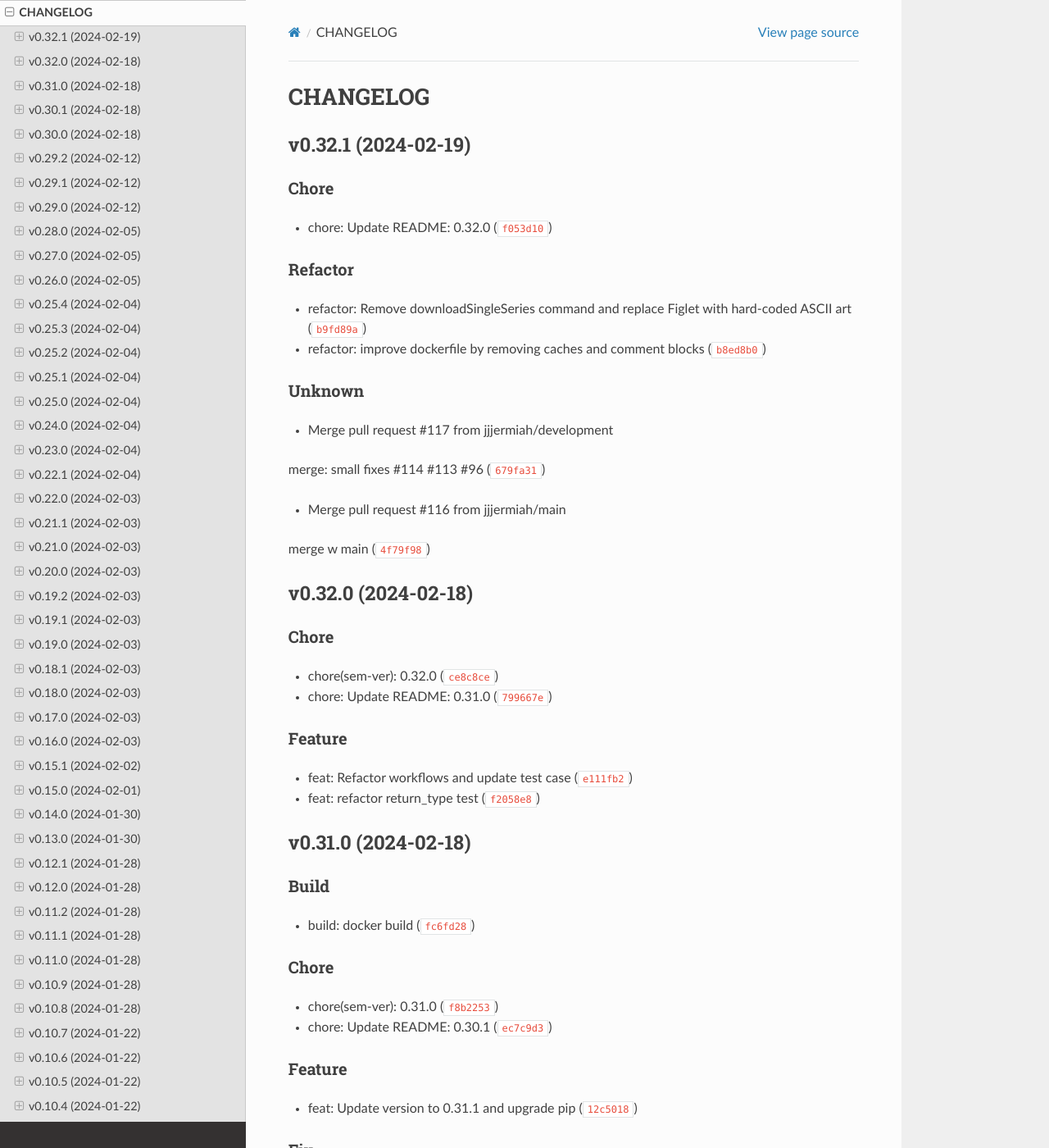
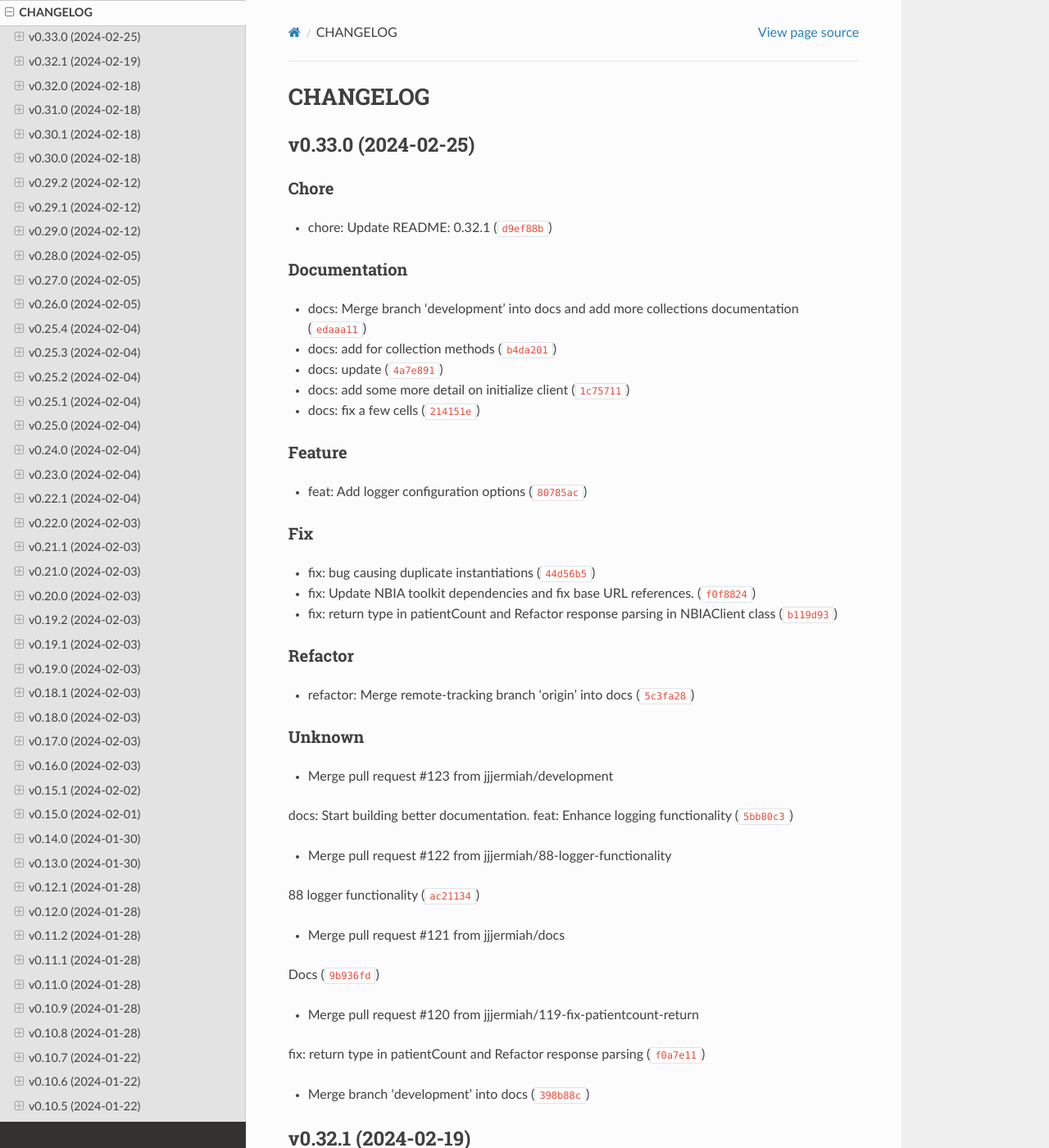
Before and after one commit to jjjermiah/nbia-toolkit, a Sphinx documentation site: the page built from docs/markdowns/CHANGELOG.md, in a window 1280 px wide and 1400 px high. Shown: the whole window at 82% size. Built offline with Sphinx 7.4.7 and the Read the Docs theme 2.0.0, drawn with Linux system fonts in a browser that asks for light colours; pages that are not in the unit, such as notebooks, are missing from menus; some of the changed text lies outside the part shown.

Commit message:
chore(sem-ver): 0.33.0

```diff
--- a/docs/markdowns/CHANGELOG.md
+++ b/docs/markdowns/CHANGELOG.md
@@ -2,10 +2,68 @@
 
 
 
+## v0.33.0 (2024-02-25)
+
+### Chore
+
+* chore: Update README: 0.32.1 ([`d9ef88b`](https://github.com/jjjermiah/nbia-toolkit/commit/d9ef88b0ba93f1bcc3d72575189f0beb795a5964))
+
+### Documentation
+
+* docs: Merge branch &#39;development&#39; into docs and add more collections documentation ([`edaaa11`](https://github.com/jjjermiah/nbia-toolkit/commit/edaaa11b5410f954b4d97709942e1f876854d970))
+
+* docs: add for collection methods ([`b4da201`](https://github.com/jjjermiah/nbia-toolkit/commit/b4da2019ffe8d0e1d6060bada400b558838aeb99))
+
+* docs: update ([`4a7e891`](https://github.com/jjjermiah/nbia-toolkit/commit/4a7e8919a46100fee7680b0c657508daab101851))
+
+* docs: add some more detail on initialize client ([`1c75711`](https://github.com/jjjermiah/nbia-toolkit/commit/1c75711b9a223146b6153f5dccb752942ad6e525))
+
+* docs: fix a few cells ([`214151e`](https://github.com/jjjermiah/nbia-toolkit/commit/214151e36ff5b0bc31c6a103e14a4b1e3b9bfb4a))
+
+### Feature
+
+* feat: Add logger configuration options ([`80785ac`](https://github.com/jjjermiah/nbia-toolkit/commit/80785ac2616ded5badeab2ce6e2910a899acecc8))
+
+### Fix
+
+* fix: bug causing duplicate instantiations ([`44d56b5`](https://github.com/jjjermiah/nbia-toolkit/commit/44d56b5c70f4633adf864079b559907aa959e93c))
+
+* fix: Update NBIA toolkit dependencies and fix base URL references. ([`f0f8824`](https://github.com/jjjermiah/nbia-toolkit/commit/f0f882458ad44200f4531a881b57f50afdc46dc3))
+
+* fix: return type in patientCount and Refactor response parsing in NBIAClient class ([`b119d93`](https://github.com/jjjermiah/nbia-toolkit/commit/b119d9321d9f20a46ab169fa8ac57348ed292c17))
+
+### Refactor
+
+* refactor: Merge remote-tracking branch &#39;origin&#39; into docs ([`5c3fa28`](https://github.com/jjjermiah/nbia-toolkit/commit/5c3fa28b9a75a2188bcc463c3901bccd8af78f00))
+
+### Unknown
+
+* Merge pull request #123 from jjjermiah/development
+
+docs: Start building better documentation.
+feat: Enhance logging functionality ([`5bb80c3`](https://github.com/jjjermiah/nbia-toolkit/commit/5bb80c3056fab8804ea789aa37702d9fd6741797))
+
+* Merge pull request #122 from jjjermiah/88-logger-functionality
+
+88 logger functionality ([`ac21134`](https://github.com/jjjermiah/nbia-toolkit/commit/ac21134b7e4d92c4e87e5f5c9ad5b26b5302ad6e))
+
+* Merge pull request #121 from jjjermiah/docs
+
+Docs ([`9b936fd`](https://github.com/jjjermiah/nbia-toolkit/commit/9b936fdc693c9b6a746af957dd0c76b2a37509c6))
+
+* Merge pull request #120 from jjjermiah/119-fix-patientcount-return
+
+fix: return type in patientCount and Refactor response parsing ([`f0a7e11`](https://github.com/jjjermiah/nbia-toolkit/commit/f0a7e11549d49a2446c733f5d1a852b3d156f762))
+
+* Merge branch &#39;development&#39; into docs ([`398b88c`](https://github.com/jjjermiah/nbia-toolkit/commit/398b88cb9cdbce339c10752cee5c0e93ff6d8720))
+
+
 ## v0.32.1 (2024-02-19)
 
 ### Chore
 
+* chore(sem-ver): 0.32.1 ([`7105864`](https://github.com/jjjermiah/nbia-toolkit/commit/71058648edf0b7c796233a73f878dbfebb884b46))
+
 * chore: Update README: 0.32.0 ([`f053d10`](https://github.com/jjjermiah/nbia-toolkit/commit/f053d10fcc2764b4a9c08d51c3139b271f28057c))
 
 ### Refactor
@@ -106,6 +164,8 @@ fix cli ([`b044404`](https://github.com/jjjermiah/nbia-toolkit/commit/b044404094
 
 * fix: Fix base URL assignment in test_break function ([`fab5dcc`](https://github.com/jjjermiah/nbia-toolkit/commit/fab5dccb83e4fd08597ba75d2f60bbc4e405de62))
 
+* fix: shortened default pattern ([`04892b4`](https://github.com/jjjermiah/nbia-toolkit/commit/04892b4f577ea82cf703b72c19a0544063563644))
+
 ### Style
 
 * style: clean some stuff ([`876edf5`](https://github.com/jjjermiah/nbia-toolkit/commit/876edf5750c669b23eb0726e1055e99db82768c4))
@@ -154,6 +214,10 @@ work on development ([`e71eac1`](https://github.com/jjjermiah/nbia-toolkit/commi
 
 * feature: Add pandas and pyarrow dependencies, and update utils/parsers.py and new return_type ([`10ffe0d`](https://github.com/jjjermiah/nbia-toolkit/commit/10ffe0d42226dd92491a54297bc6f1787759d26d))
 
+* Merge remote-tracking branch &#39;origin&#39; into docs ([`1c1f9b6`](https://github.com/jjjermiah/nbia-toolkit/commit/1c1f9b6c07264a8ccef0dd9cbba6e51ecf28f8f2))
+
+* Merge branch &#39;docs&#39; of https://github.com/jjjermiah/NBIA-toolkit into docs ([`e58fd7b`](https://github.com/jjjermiah/nbia-toolkit/commit/e58fd7b6bc3363d69410de6495abba5465a33068))
+
 
 ## v0.29.2 (2024-02-12)
 
@@ -176,6 +240,8 @@ docs: merge with main ([`86621f1`](https://github.com/jjjermiah/nbia-toolkit/com
 * Merge pull request #106 from jjjermiah/main
 
 merge_fix ([`57b64ae`](https://github.com/jjjermiah/nbia-toolkit/commit/57b64aef7e0eb3ced98bc0f29c06c760b5499aff))
+
+* Merge remote-tracking branch &#39;origin&#39; into docs ([`ee04533`](https://github.com/jjjermiah/nbia-toolkit/commit/ee04533b1916311414f7c0483692ae2c47c817b9))
 
 
 ## v0.29.1 (2024-02-12)
--- a/pyproject.toml
+++ b/pyproject.toml
@@ -1,6 +1,6 @@
 [tool.poetry]
 name = "nbiatoolkit"
-version = "0.32.1"
+version = "0.33.0"
 description = "A python package to query the National Biomedical Imaging Archive (NBIA) database."
 authors = ["Jermiah Joseph"]
 license = "MIT"
```
Also changed, not shown: 1 other file.
